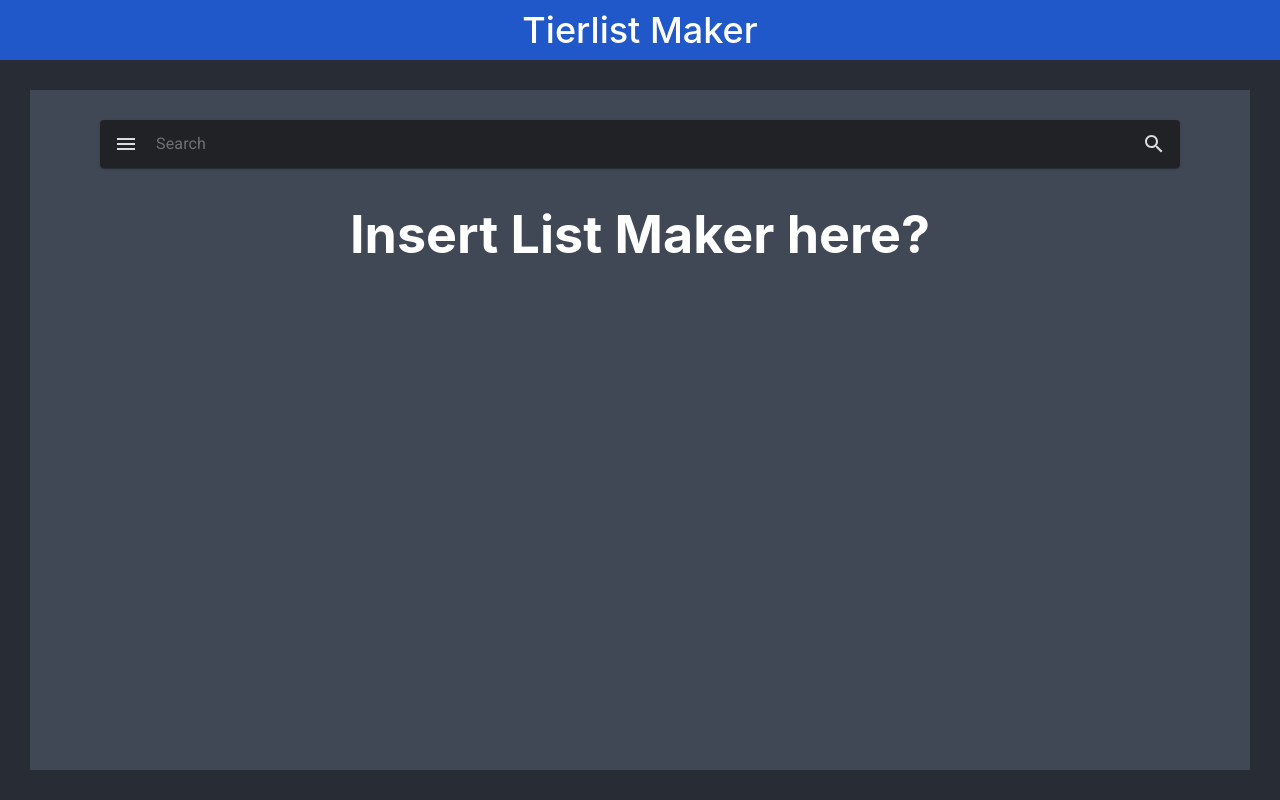
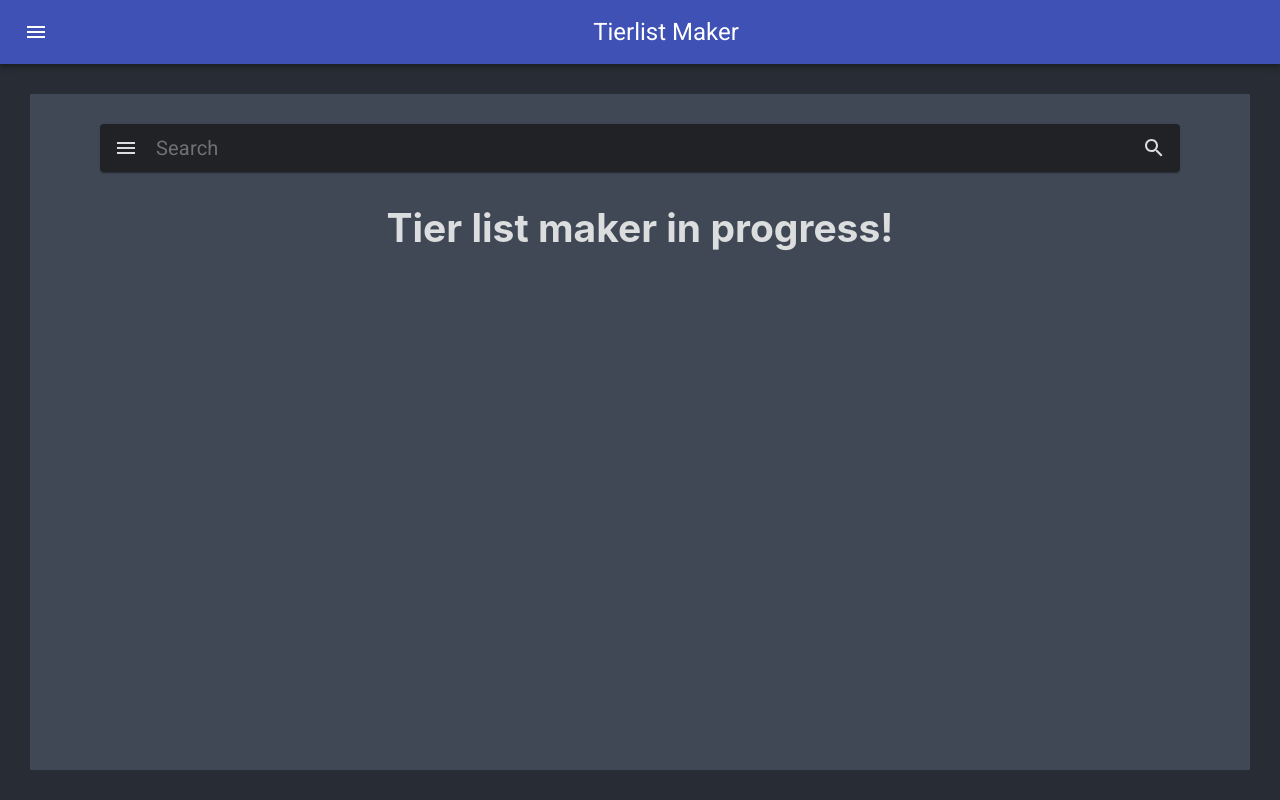
Before and after one commit to doodlehead/Tierlist, a React (Create React App) app: page / in a window 1280 px wide. Built offline with nearby package versions, Linux system fonts and the light colour scheme; the HTML template or start-up script is replaced by a standard one.

Commit message:
Add basic MAL search

```diff
--- a/package.json
+++ b/package.json
@@ -21,6 +21,7 @@
   },
   "scripts": {
     "start": "react-scripts start",
+    "serve": "serve -s build",
     "lint": "eslint --ext .tsx src/",
     "build": "react-scripts build",
     "test": "react-scripts test",
--- a/src/App.scss
+++ b/src/App.scss
@@ -14,7 +14,8 @@
   //align-items: center;
   justify-content: center;
   font-size: calc(10px + 2vmin);
-  color: white;
+  //color: white;
+  color: var(--lighter-grey);
   text-align: center;
 }
 
--- a/src/components/Header.tsx
+++ b/src/components/Header.tsx
@@ -1,10 +1,52 @@
 import React, { Component } from "react";
 import "./Header.scss";
+import {
+  AppBar,
+  Toolbar,
+  IconButton,
+  Typography,
+  Button,
+} from "@material-ui/core";
+import MenuIcon from "@material-ui/icons/Menu";
+import { makeStyles, Theme, createStyles } from "@material-ui/core/styles";
 
-class Header extends Component {
-  render(): JSX.Element {
-    return <div className="header">Tierlist Maker</div>;
-  }
-}
+const useStyles = makeStyles((theme: Theme) =>
+  createStyles({
+    root: {
+      flexGrow: 1,
+    },
+    menuButton: {
+      marginRight: theme.spacing(2),
+    },
+    title: {
+      flexGrow: 1,
+    },
+  }),
+);
+
+const Header = (): JSX.Element => {
+  const classes = useStyles();
+
+  return (
+    <div className="header">
+      <AppBar position="static">
+        <Toolbar>
+          <IconButton
+            edge="start"
+            className={classes.menuButton}
+            color="inherit"
+            aria-label="menu"
+          >
+            <MenuIcon />
+          </IconButton>
+          <Typography variant="h5" className={classes.title}>
+            Tierlist Maker
+          </Typography>
+          {/* <Button color="inherit">Login</Button> */}
+        </Toolbar>
+      </AppBar>
+    </div>
+  );
+};
 
 export default Header;
--- a/src/components/SearchBar.tsx
+++ b/src/components/SearchBar.tsx
@@ -22,6 +22,7 @@ const useStyles = makeStyles((theme: Theme) =>
       marginLeft: theme.spacing(1),
       flex: 1,
       color: "var(--lighter-grey)",
+      fontSize: 20,
     },
     iconButton: {
       padding: 10,
--- a/src/components/SearchResults.tsx
+++ b/src/components/SearchResults.tsx
@@ -1,5 +1,6 @@
 import React, { Component, FunctionComponent } from "react";
 import { makeStyles, Theme, createStyles } from "@material-ui/core/styles";
+import CircularProgress from "@material-ui/core/CircularProgress";
 import { AnimeSearchResult } from "../utils/Jikan";
 
 /* eslint-disable @typescript-eslint/camelcase */
@@ -11,11 +12,25 @@ const useStyles = makeStyles((theme: Theme) =>
       gridTemplateColumns: "repeat(auto-fill, minmax(200px, 1fr))",
     },
     animePanel: {
-      border: "1px solid red",
+      //border: "1px solid red",
+      borderRadius: 3,
+      backgroundColor: "var(--darker-grey)",
+      "&:hover": {
+        opacity: 0.6,
+        cursor: "pointer",
+      },
     },
     animePanel__title: {
       fontSize: 18,
       display: "block",
+      padding: "8px 4px",
+    },
+    animePanel__image: {
+      maxWidth: 200,
+      height: "auto",
+    },
+    loadingCircle: {
+      margin: "100px auto",
     },
   })
 );
@@ -23,25 +38,43 @@ const useStyles = makeStyles((theme: Theme) =>
 
 interface SearchResultProps {
   data: Array<AnimeSearchResult>;
+  loading: boolean;
+  onAnimeSelect: OnAnimeSelectFunction;
 }
 
-const SearchResults: FunctionComponent<SearchResultProps> = ({ data }) => {
+interface OnAnimeSelectFunction {
+  (): void;
+}
+
+const SearchResults: FunctionComponent<SearchResultProps> = ({
+  data,
+  loading,
+  onAnimeSelect,
+}) => {
   const classes = useStyles();
 
   const renderAnimePanel = (anime: AnimeSearchResult): JSX.Element => {
     return (
-      <div className={classes.animePanel}>
+      <div className={classes.animePanel} key={anime.mal_id}>
         <div className={classes.animePanel__title}>{anime.title}</div>
-        <img alt={anime.title} src={anime.image_url} />
+        <img
+          alt={anime.title}
+          src={anime.image_url}
+          className={classes.animePanel__image}
+        />
       </div>
     );
   };
 
-  return (
-    <div className={classes.root}>
-      {data.map((res) => renderAnimePanel(res))}
-    </div>
-  );
+  if (loading) {
+    return <CircularProgress size={150} className={classes.loadingCircle} />;
+  } else {
+    return (
+      <div className={classes.root}>
+        {!loading && data.map((res) => renderAnimePanel(res))}
+      </div>
+    );
+  }
 };
 
 export default SearchResults;
--- a/src/pages/ListMaker.tsx
+++ b/src/pages/ListMaker.tsx
@@ -1,6 +1,6 @@
 import React, { Component, useState, useEffect } from "react";
 import "./ListMaker.scss";
-import "../App.scss";
+//import "../App.scss";
 import SearchBar from "../components/SearchBar";
 import SearchResults from "../components/SearchResults";
 // import * as Mal from "jikan-client";
@@ -15,12 +15,15 @@ const ListMaker: React.FunctionComponent = () => {
   const [searchResult, setSearchResult] = useState<Array<AnimeSearchResult>>(
     []
   );
+  const [isLoading, setLoading] = useState<boolean>(false);
 
   //Do a search when searchValue changes
   useEffect(() => {
     if (searchValue.length >= 3) {
-      searchAnime(searchValue).then((res) => {
+      setLoading(true);
+      searchAnime(searchValue, 10).then((res) => {
         setSearchResult(res.data.results);
+        setLoading(false);
       });
     }
   }, [searchValue]);
@@ -33,12 +36,17 @@ const ListMaker: React.FunctionComponent = () => {
     );
   };
 
+  const handleOnAnimeSelect = (): void => {};
+
   return (
     <div className="pageRoot">
       <SearchBar onSearch={handleSearch} />
-      <h1>Insert List Maker here?</h1>
-      <SearchResults data={searchResult} />
-      {/* <div>{JSON.stringify(searchResult)}</div> */}
+      <h2>Tier list maker in progress!</h2>
+      <SearchResults
+        data={searchResult}
+        loading={isLoading}
+        onAnimeSelect={handleOnAnimeSelect}
+      />
     </div>
   );
 };
--- a/src/utils/Jikan.ts
+++ b/src/utils/Jikan.ts
@@ -22,13 +22,16 @@ export interface AnimeSearchResult {
 /**
  * Use Jikan's HTTP API to search MAL anime
  * @param searchQuery The search term to use
+ * @param limit Max results returned
  */
 export const searchAnime = (
-  searchQuery: string
+  searchQuery: string,
+  limit?: number
 ): Promise<AxiosResponse<any>> => {
   return axios.get("https://api.jikan.moe/v3/search/anime", {
     params: {
       q: searchQuery,
+      limit,
     },
   });
 };
--- a/tsconfig.json
+++ b/tsconfig.json
@@ -3,10 +3,13 @@
     "outDir": "./dist/",
     "sourceMap": true,
     "noImplicitAny": true,
+    "noImplicitThis": true,
+    "strictNullChecks": true,
     "module": "esnext",
     "target": "es6",
     "jsx": "react",
     "lib": [
+      "es6",
       "dom",
       "dom.iterable",
       "esnext"
```
